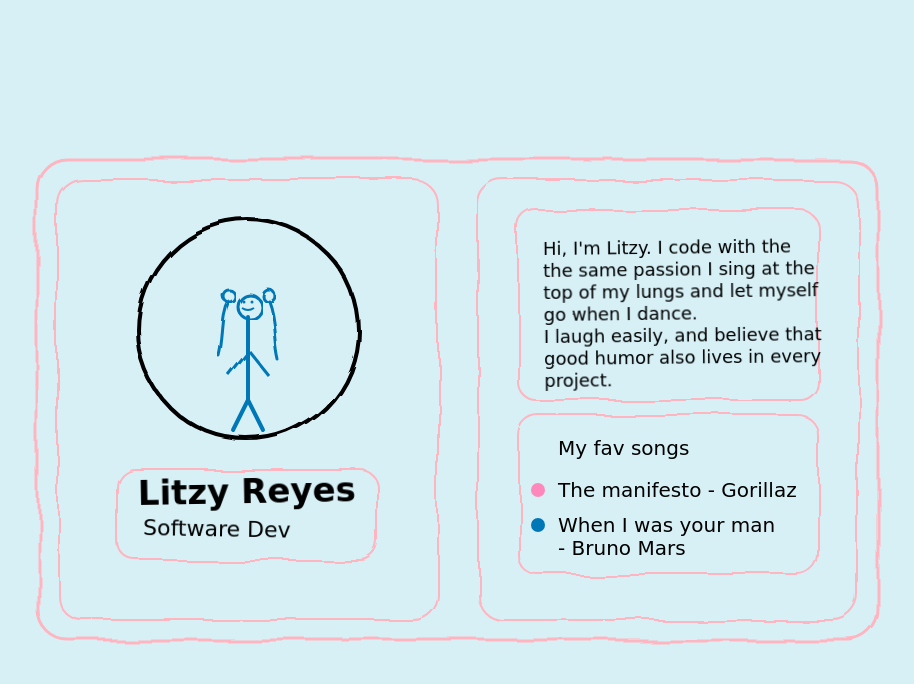
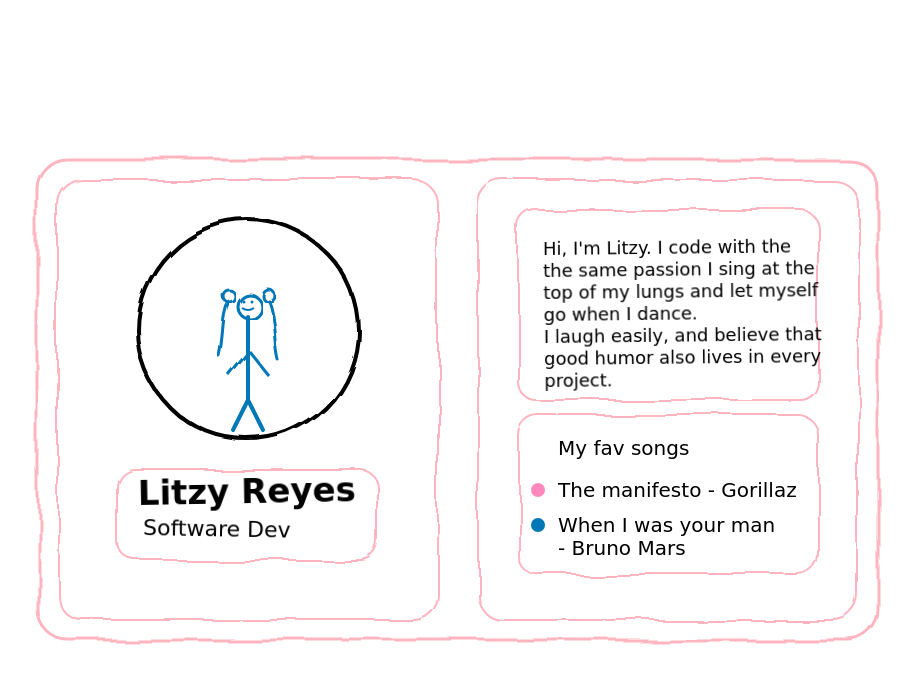
Before and after one commit to LitzyreyesDev/About_me, a website: page public/index.html in a window 1280 px wide. Shown: the whole page, without its empty margins (182-1096 px from the left). Drawn offline with Linux system fonts and the light colour scheme.

Commit message:
change color

```diff
--- a/public/index.html
+++ b/public/index.html
@@ -10,7 +10,7 @@
 <style>
   body {
     margin: 0;
-    background: #d6f0f6;
+    background: #ffffff;
     display: flex;
     justify-content: center;
     align-items: center;
@@ -40,7 +40,7 @@
   </defs>
 
   <!-- FONDO -->
-  <rect width="900" height="520" fill="#d6f0f6"/>
+  <rect width="900" height="520" fill="#ffffff"/>
 
   <!-- BORDE EXTERIOR -->
   <rect x="30" y="20" width="840" height="480"
```
